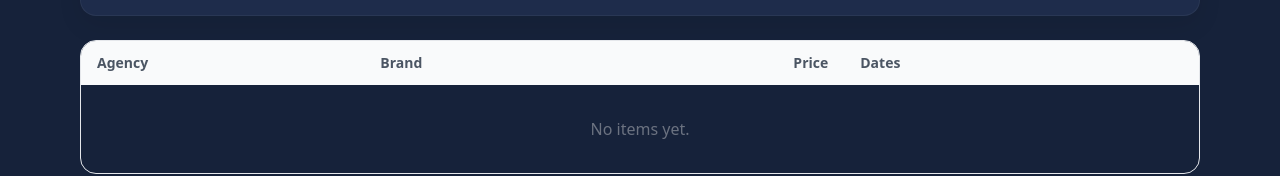
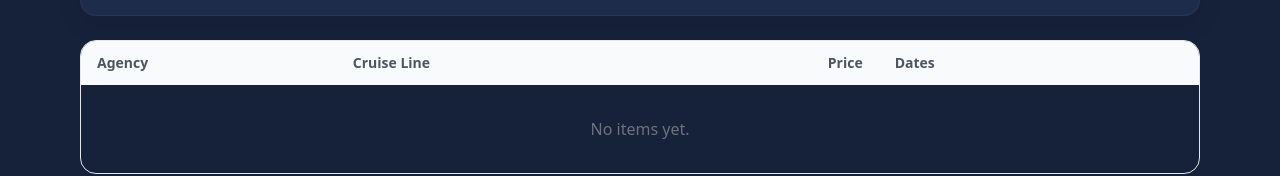
Before and after one commit to BrettWS2025/travelscout, a Next.js app: page /compare in a window 1280 px wide. Shown: the part 245-421 px from the top of the page. Built offline with nearby package versions, Linux system fonts and the light colour scheme.

Commit message:
Update page.tsx

```diff
--- a/app/(marketing)/compare/page.tsx
+++ b/app/(marketing)/compare/page.tsx
@@ -8,7 +8,7 @@ const rows: ProductOffer[] = []; // empty is fine
 
 const columns: ProductsColumn[] = [
   { key: "vendor",    header: "Agency" },
-  { key: "brand",     header: "Brand" },
+  { key: "brand",     header: "Cruise Line" },
   { key: "price",     header: "Price", align: "right", sortable: true },
   { key: "dateRange", header: "Dates", sortable: true },
   { key: "link" }, // no visible header
```
